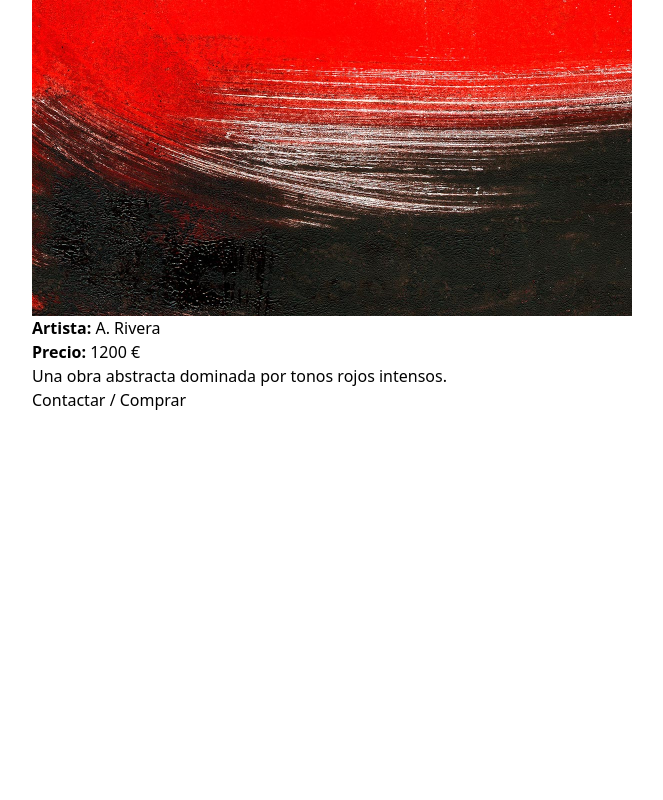
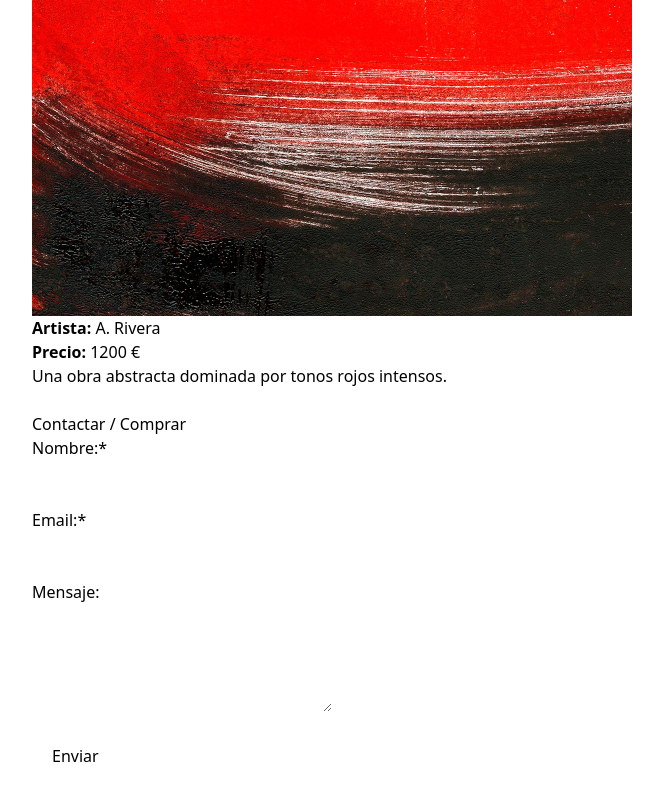
Before and after one commit to Deika79/Tienda-arte-Next.js, a Next.js app in the folder mini-next-0/: page /gallery/cuadro-rojo in a window 1280 px wide. Shown: the part 296-1096 px from the top of the page, without its empty margins (32-695 px from the left). Before the commit the page ends 800 px from the top, so only its background shows below. Built offline with nearby package versions, Linux system fonts and the light colour scheme.

Commit message:
Formulario completo

```diff
--- a/mini-next-0/app/api/orders/route.ts
+++ b/mini-next-0/app/api/orders/route.ts
@@ -3,9 +3,14 @@ import { NextResponse } from "next/server"
 export async function POST(request: Request) {
   const body = await request.json()
 
+  // Aquí verás en la terminal los datos enviados
   console.log("PEDIDO RECIBIDO:", body)
 
+  // De momento simulamos guardado
+  // Luego se podría guardar en DB o enviar email
+
   return NextResponse.json({
-    success: true
+    success: true,
+    message: "Pedido recibido"
   })
 }
--- a/mini-next-0/components/OrderForm.tsx
+++ b/mini-next-0/components/OrderForm.tsx
@@ -1,30 +1,106 @@
 "use client"
+import { useState } from "react"
 
 type Props = {
   slug: string
 }
 
 export default function OrderForm({ slug }: Props) {
+  const [name, setName] = useState("")
+  const [email, setEmail] = useState("")
+  const [message, setMessage] = useState("")
+  const [loading, setLoading] = useState(false)
+
   async function handleSubmit(e: React.FormEvent) {
     e.preventDefault()
+    setLoading(true)
 
+    // Validaciones simples
+    if (!name || !email) {
+      alert("Nombre y email son obligatorios")
+      setLoading(false)
+      return
+    }
+    if (!/\S+@\S+\.\S+/.test(email)) {
+      alert("Email no válido")
+      setLoading(false)
+      return
+    }
+
+    // Enviar datos al backend
     const res = await fetch("/api/orders", {
       method: "POST",
       headers: {
         "Content-Type": "application/json"
       },
-      body: JSON.stringify({ slug })
+      body: JSON.stringify({ slug, name, email, message })
     })
 
     if (res.ok) {
       alert("Solicitud enviada correctamente")
+      // Limpiar formulario
+      setName("")
+      setEmail("")
+      setMessage("")
+    } else {
+      alert("Error al enviar, intenta de nuevo")
     }
+
+    setLoading(false)
   }
 
   return (
-    <form onSubmit={handleSubmit}>
-      <button type="submit">
-        Contactar / Comprar
+    <form onSubmit={handleSubmit} style={{ marginTop: "24px" }}>
+      <h3>Contactar / Comprar</h3>
+
+      <div>
+        <label>
+          Nombre:* <br />
+          <input
+            type="text"
+            value={name}
+            onChange={(e) => setName(e.target.value)}
+            required
+            style={{ width: "300px", padding: "6px" }}
+          />
+        </label>
+      </div>
+
+      <div style={{ marginTop: "12px" }}>
+        <label>
+          Email:* <br />
+          <input
+            type="email"
+            value={email}
+            onChange={(e) => setEmail(e.target.value)}
+            required
+            style={{ width: "300px", padding: "6px" }}
+          />
+        </label>
+      </div>
+
+      <div style={{ marginTop: "12px" }}>
+        <label>
+          Mensaje: <br />
+          <textarea
+            value={message}
+            onChange={(e) => setMessage(e.target.value)}
+            rows={4}
+            style={{ width: "300px", padding: "6px" }}
+          ></textarea>
+        </label>
+      </div>
+
+      <button
+        type="submit"
+        disabled={loading}
+        style={{
+          marginTop: "16px",
+          padding: "10px 20px",
+          cursor: "pointer"
+        }}
+      >
+        {loading ? "Enviando..." : "Enviar"}
       </button>
     </form>
   )
```
